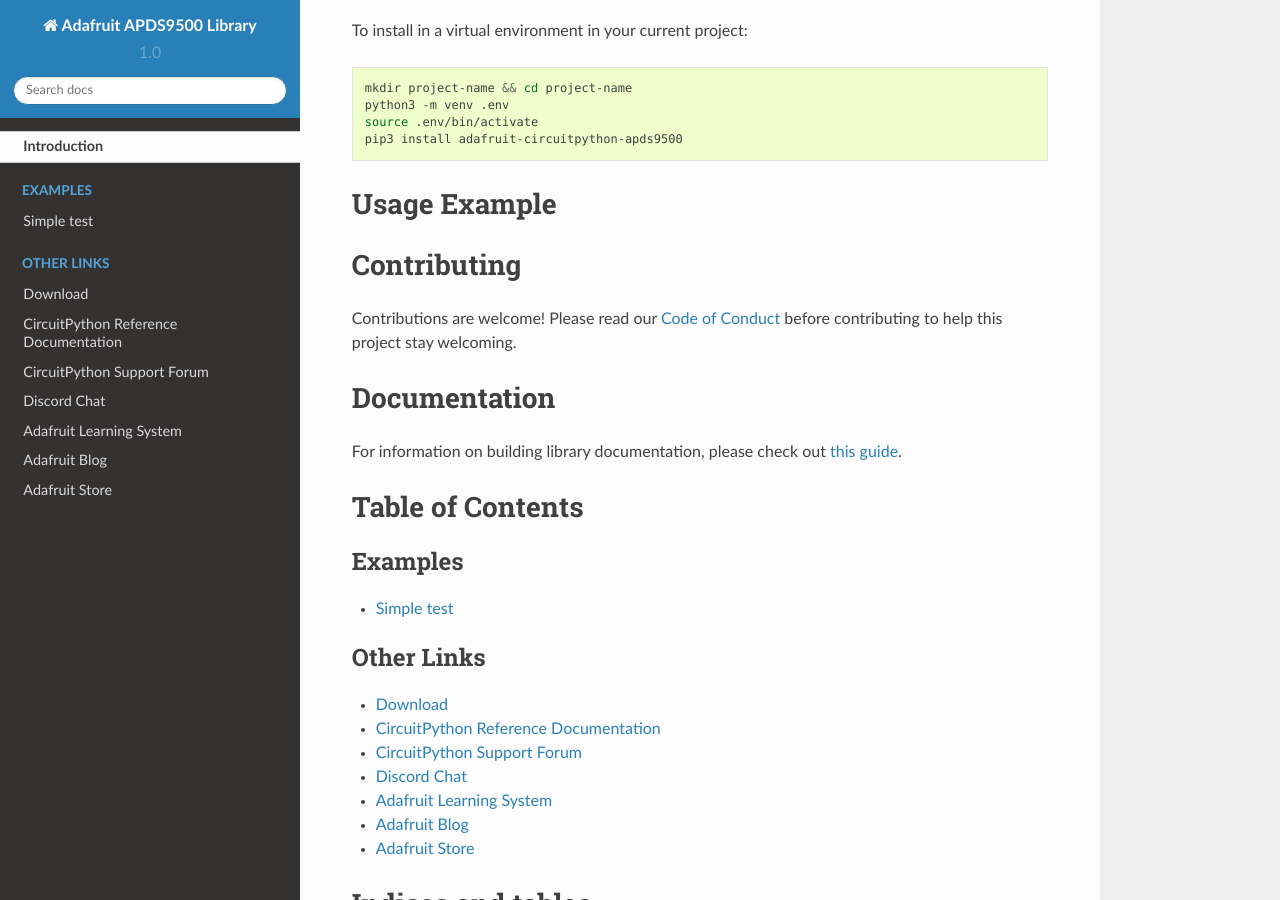
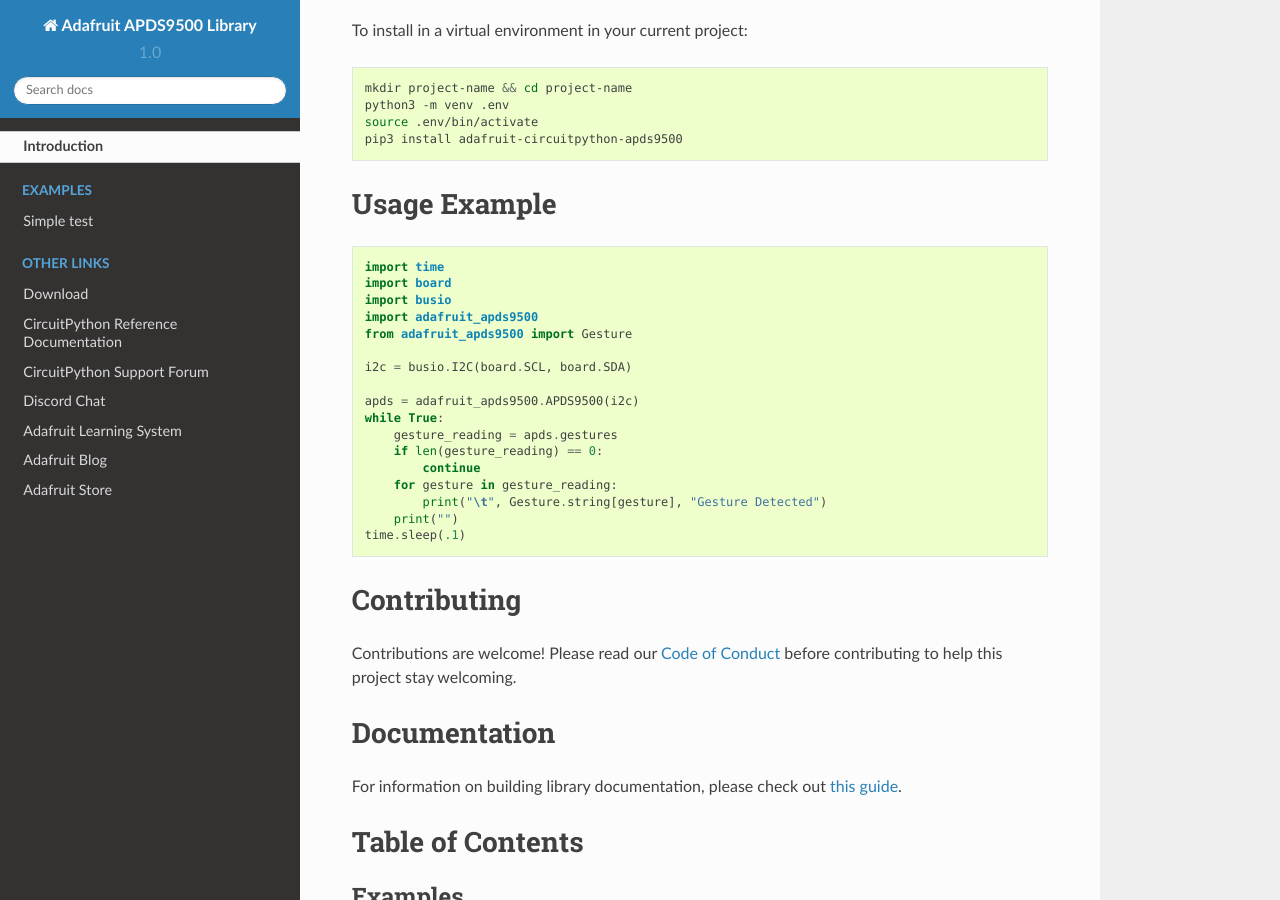
Before and after one commit to adafruit/Adafruit_CircuitPython_APDS9500, a Sphinx documentation site: the page built from docs/index.rst, in a window 1280 px wide and 900 px high, scrolled down 824 px. Built offline with Sphinx 7.4.7 and the Read the Docs theme 2.0.0, drawn with Linux system fonts in a browser that asks for light colours.

```diff
--- a/README.rst
+++ b/README.rst
@@ -56,7 +56,26 @@ To install in a virtual environment in your current project:
 Usage Example
 =============
 
-.. todo:: Add a quick, simple example. It and other examples should live in the examples folder and be included in docs/examples.rst.
+.. code-block:: python3
+
+    import time
+    import board
+    import busio
+    import adafruit_apds9500
+    from adafruit_apds9500 import Gesture
+
+    i2c = busio.I2C(board.SCL, board.SDA)
+
+    apds = adafruit_apds9500.APDS9500(i2c)
+    while True:
+        gesture_reading = apds.gestures
+        if len(gesture_reading) == 0:
+            continue
+        for gesture in gesture_reading:
+            print("\t", Gesture.string[gesture], "Gesture Detected")
+        print("")
+    time.sleep(.1)
+
 
 Contributing
 ============
--- a/docs/index.rst
+++ b/docs/index.rst
@@ -23,14 +23,10 @@ Table of Contents
 .. toctree::
     :caption: Tutorials
 
-.. todo:: Add any Learn guide links here. If there are none, then simply delete this todo and leave
-    the toctree above for use later.
 
 .. toctree::
     :caption: Related Products
 
-.. todo:: Add any product links here. If there are none, then simply delete this todo and leave
-    the toctree above for use later.
 
 .. toctree::
     :caption: Other Links
```
Also changed, not shown: adafruit_apds9500.py (+10 -9 lines), 1 other file.
